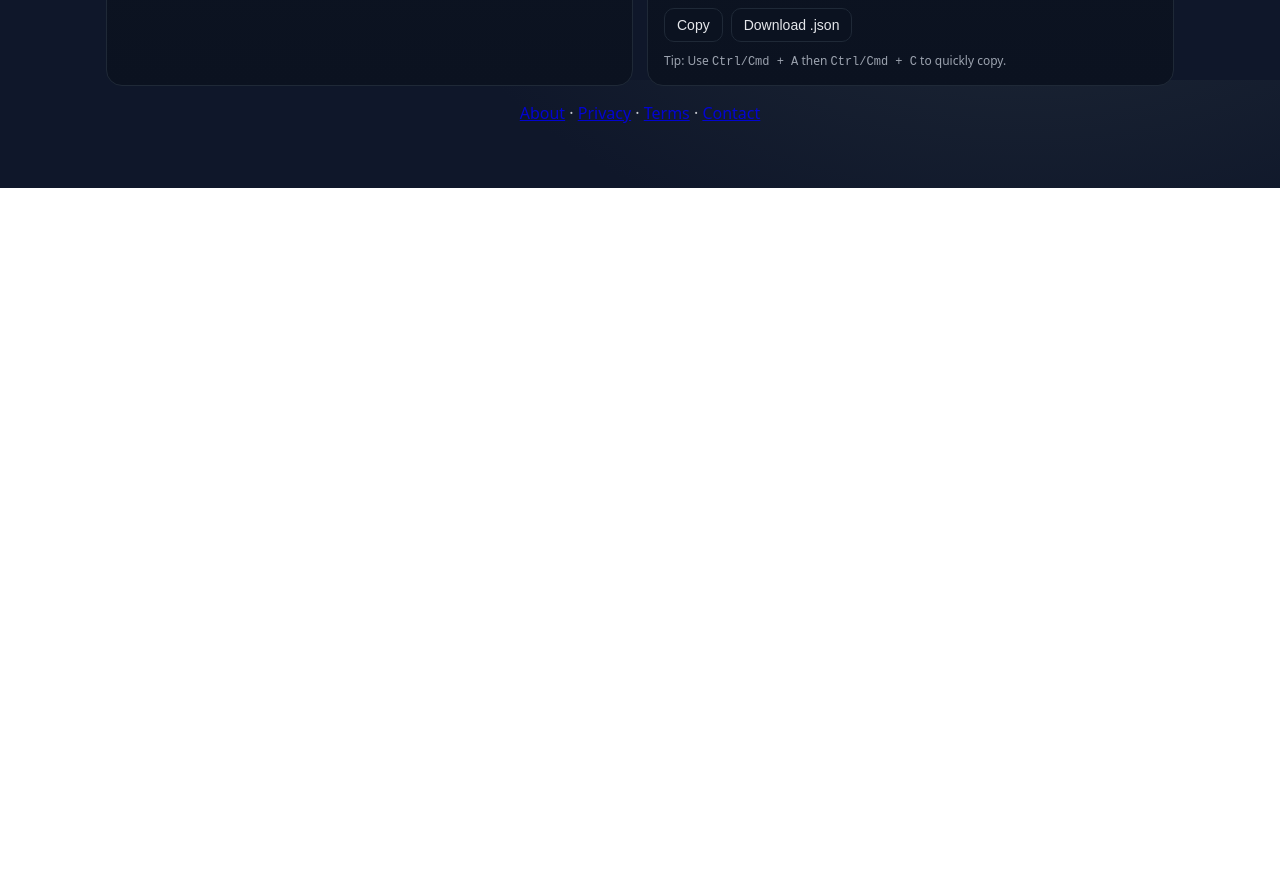
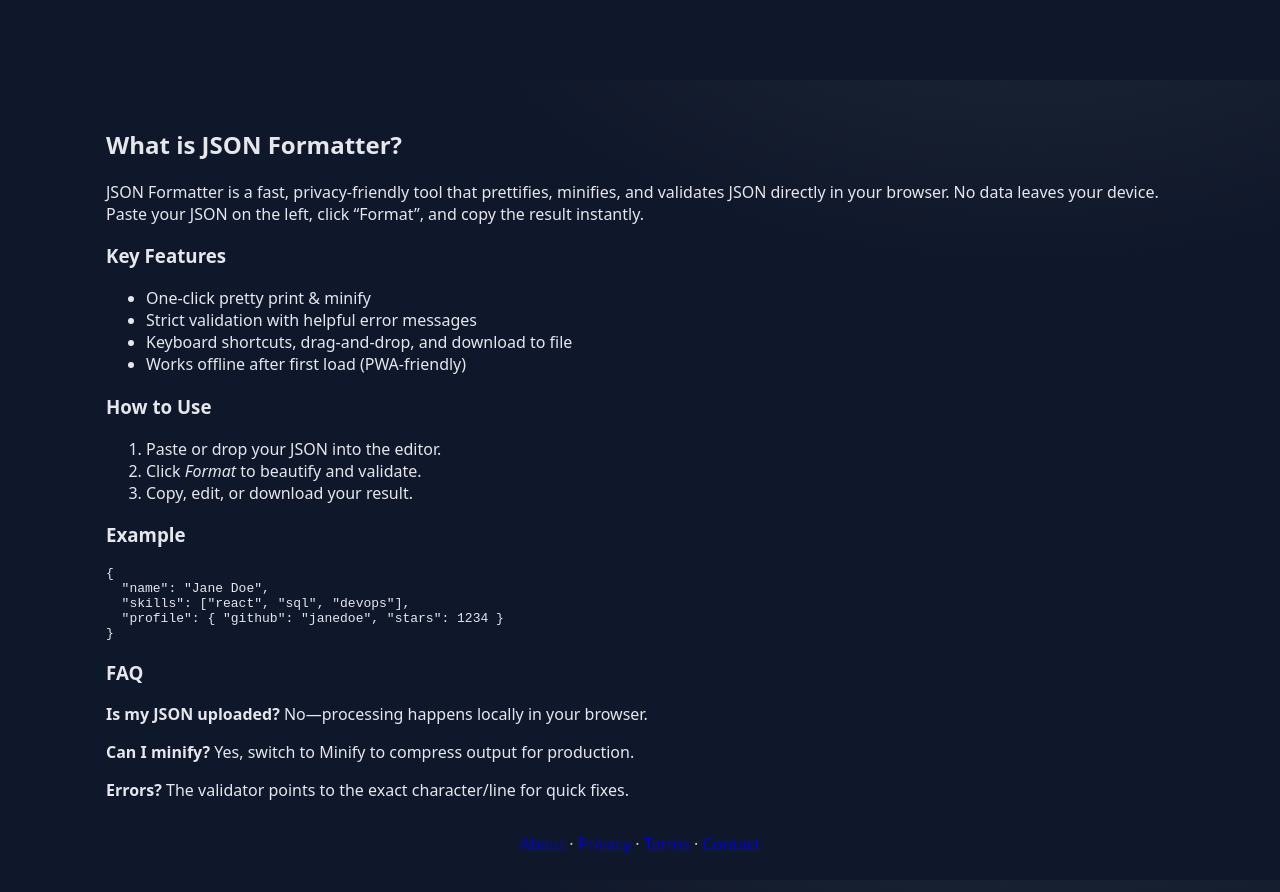
Before and after one commit to garlichck/jsonFormatterApp, a React (Vite) app: page / in a window 1280 px wide. Shown: the part 720-1612 px from the top of the page. Before the commit the page ends 908 px from the top, so only its background shows below. Built offline with nearby package versions, Linux system fonts and the light colour scheme.

Commit message:
chore: Add home content to page.

```diff
--- a/src/App.jsx
+++ b/src/App.jsx
@@ -1,5 +1,6 @@
 import { useEffect, useMemo, useRef, useState } from 'react';
 import AdBanner from "./components/AdBanner";
+import HomeContent from './components/HomeContent.jsx';
 import Footer from './components/Footer.jsx';
 
 const LS_KEY_INPUT = 'jf.input'
@@ -16,6 +17,7 @@ const DEFAULT_SAMPLE = `{
 export default function App() {
   const [input, setInput] = useState(localStorage.getItem(LS_KEY_INPUT) ?? DEFAULT_SAMPLE)
   const [output, setOutput] = useState(localStorage.getItem(LS_KEY_OUTPUT) ?? '')
+  const hasMeaningfulContent = (output?.length || input?.length) > 120; // tune threshold
   const [indent, setIndent] = useState(2)
   const [status, setStatus] = useState({ ok: true, msg: 'Ready' })
   const [lineCount, setLineCount] = useState(0)
@@ -197,10 +199,6 @@ export default function App() {
             aria-label="Output JSON"
           />
 
-          <section style={{ margin: "24px 0" }}>
-            <AdBanner slot="1257902074" />
-          </section>
-
           <div className="toolbar">
             <button onClick={copyOutput} disabled={!output}>Copy</button>
             <button onClick={downloadOutput} disabled={!output}>Download .json</button>
@@ -211,6 +209,16 @@ export default function App() {
         </section>
       </div>
 
+      {/* Ads only when content exists */}
+      {hasMeaningfulContent && (
+        <div style={{ marginTop: 24 }}>
+          <AdBanner slot="1257902074" />
+        </div>
+      )}
+
+      {/* NEW: long-form content that’s indexable by crawlers */}
+      <HomeContent />
+
       <Footer />
 
     </div>
--- /dev/null
+++ b/src/components/HomeContent.jsx
@@ -0,0 +1,39 @@
+// HomeContent.jsx
+export default function HomeContent() {
+    return (
+        <section style={{ marginTop: 32 }}>
+            <h2>What is JSON Formatter?</h2>
+            <p>
+                JSON Formatter is a fast, privacy-friendly tool that prettifies, minifies, and validates JSON directly in your browser.
+                No data leaves your device. Paste your JSON on the left, click “Format”, and copy the result instantly.
+            </p>
+
+            <h3>Key Features</h3>
+            <ul>
+                <li>One-click pretty print & minify</li>
+                <li>Strict validation with helpful error messages</li>
+                <li>Keyboard shortcuts, drag-and-drop, and download to file</li>
+                <li>Works offline after first load (PWA-friendly)</li>
+            </ul>
+
+            <h3>How to Use</h3>
+            <ol>
+                <li>Paste or drop your JSON into the editor.</li>
+                <li>Click <em>Format</em> to beautify and validate.</li>
+                <li>Copy, edit, or download your result.</li>
+            </ol>
+
+            <h3>Example</h3>
+            <pre>{`{
+  "name": "Jane Doe",
+  "skills": ["react", "sql", "devops"],
+  "profile": { "github": "janedoe", "stars": 1234 }
+}`}</pre>
+
+            <h3>FAQ</h3>
+            <p><strong>Is my JSON uploaded?</strong> No—processing happens locally in your browser.</p>
+            <p><strong>Can I minify?</strong> Yes, switch to Minify to compress output for production.</p>
+            <p><strong>Errors?</strong> The validator points to the exact character/line for quick fixes.</p>
+        </section>
+    );
+}
```
